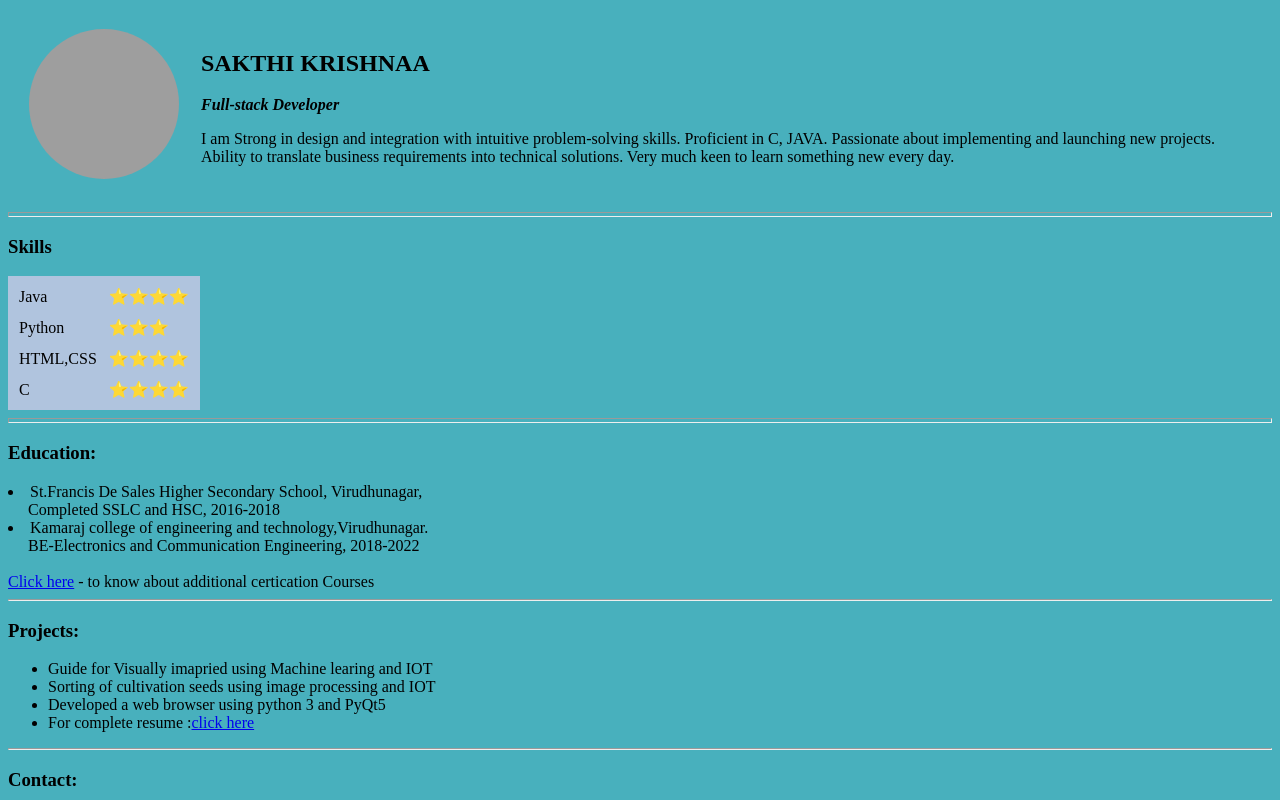
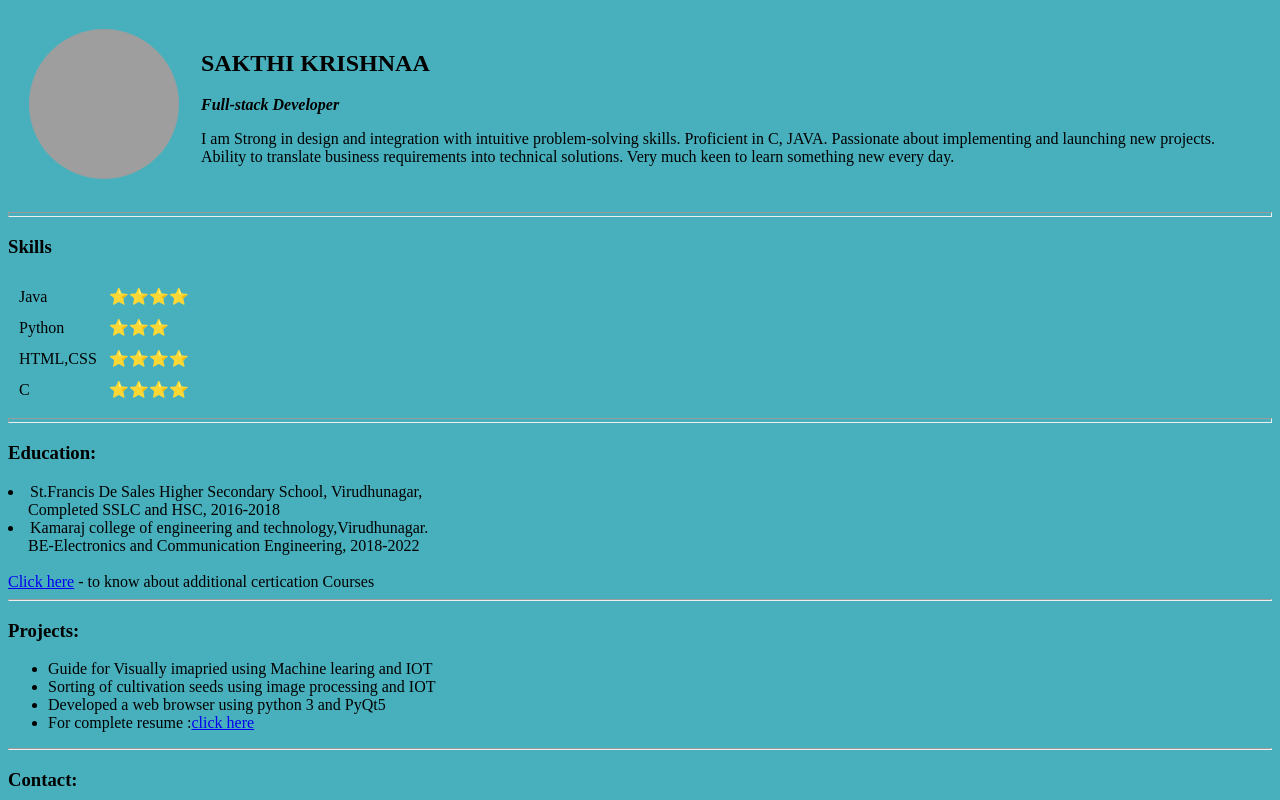
Before and after one commit to sakthi-krishnaa/cv, a plain HTML site: page index.html in a window 1280 px wide. Shown: the top 800 px of the page. Drawn offline with Linux system fonts and the light colour scheme; grey boxes are pictures that could not be loaded.

Commit message:
color change

```diff
--- a/index.html
+++ b/index.html
@@ -37,7 +37,7 @@
 
   <hr size=5 noshades>
   <h3>Skills</h3>
-  <table cellspacing='10' style="background-color: lightsteelblue">
+  <table cellspacing='10' >
     <tr>
       <td>Java</td>
       <td>⭐⭐⭐⭐</td>
```
